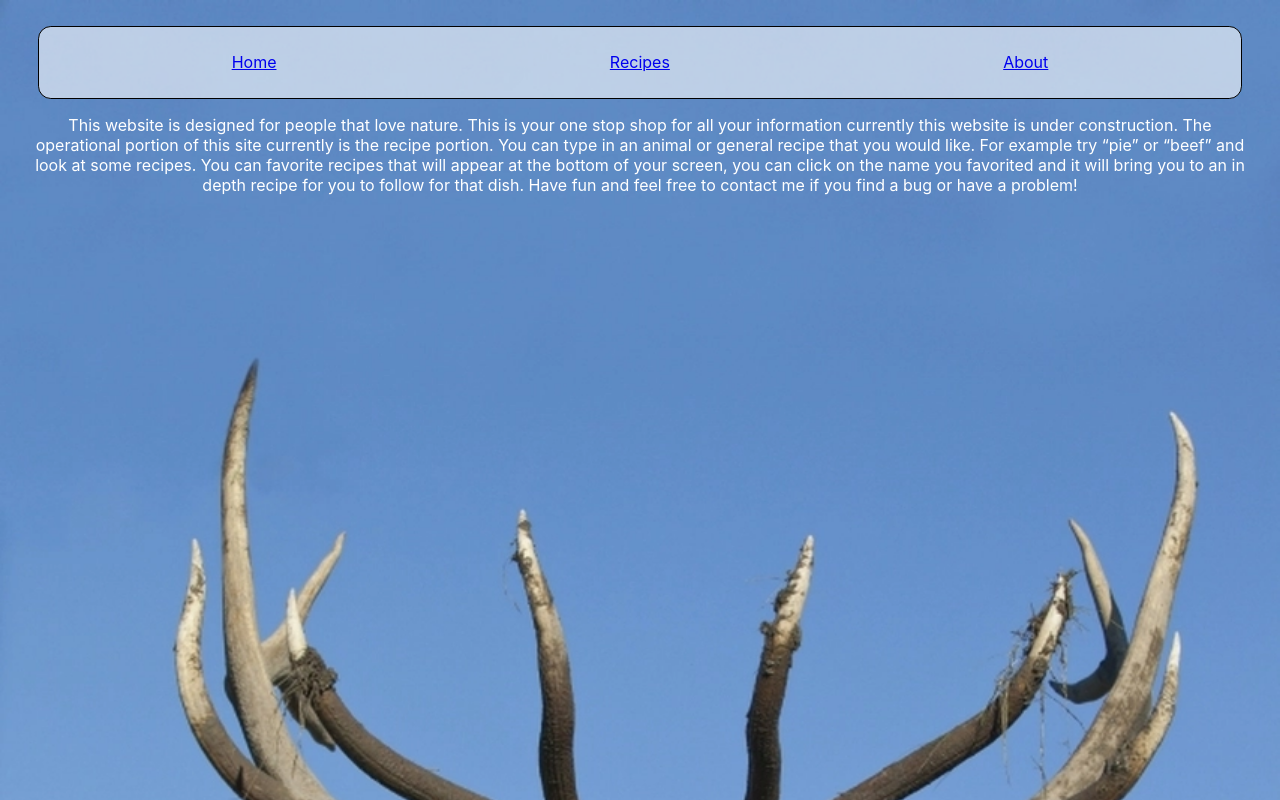
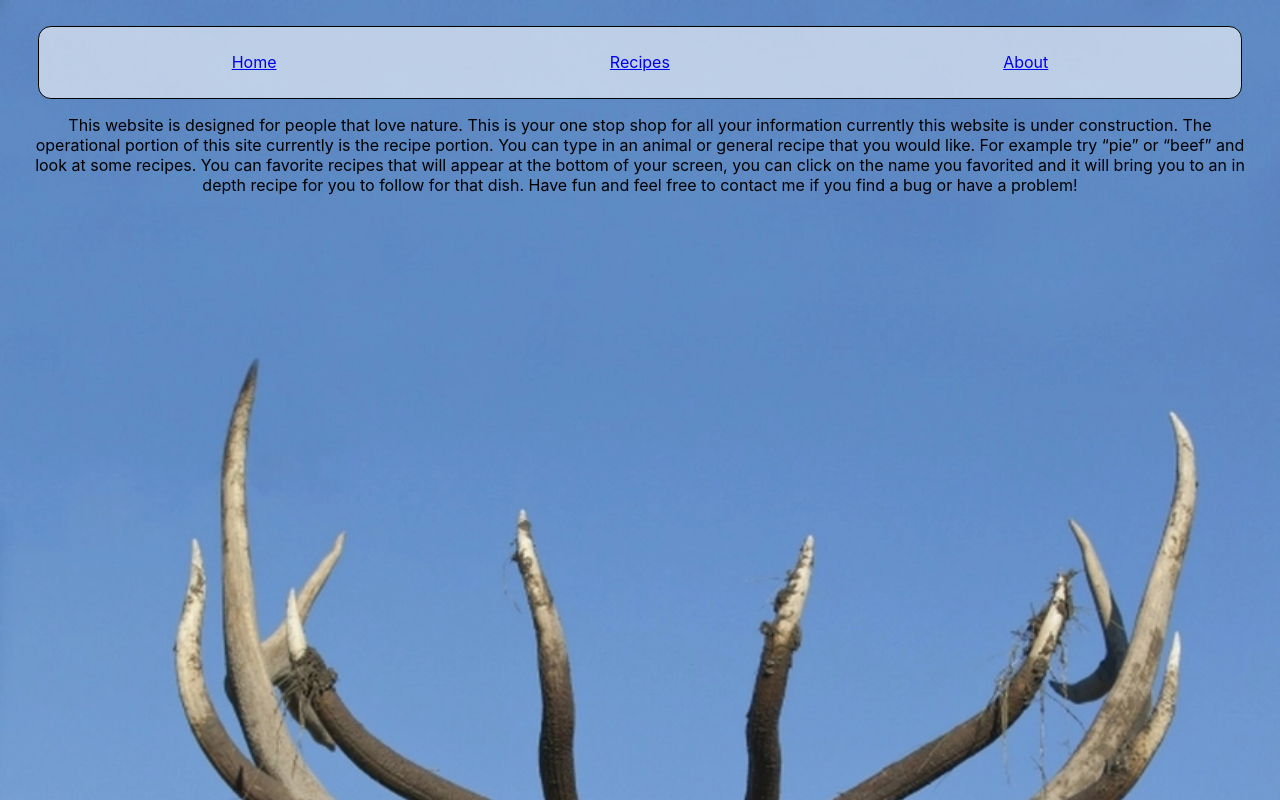
Before and after one commit to ajmurray211/Project-2, a React (Create React App) app: page /about in a window 1280 px wide. Built offline with nearby package versions, Linux system fonts and the light colour scheme.

Commit message:
readme changes and code touch ups

```diff
--- a/src/App.css
+++ b/src/App.css
@@ -43,10 +43,9 @@ ul{
 .RecipeTile{
   list-style: none;
   border: 1px solid black;
-  background-color: rgba(255, 255, 255, 0.622);
+  background-color: rgba(255, 255, 255, 0.3);
   margin: 3vw 0 ;
   border-radius: 10px;
-  color: white;
 }
 
 img {
@@ -56,7 +55,3 @@ padding: 2vw;
 .FavBtn{
   margin: 1vw;
 }
-
-.about{
-  color: white;
-}
--- a/src/App.js
+++ b/src/App.js
@@ -3,11 +3,8 @@ import { Route, Routes, Link } from 'react-router-dom'
 import Home from './Components/Home';
 import Recipes from './Components/Recipes';
 import About from './Components/About'
-import { useState } from 'react'
 
 function App() {
-
-
   return (
     <div className="App">
       <nav>
@@ -19,12 +16,8 @@ function App() {
       <div>
         <Routes>
           <Route path='/' element={<Home />}></Route>
-          <Route path='/recipes' element={<Recipes
-            // favorite={favorite}
-            // setFavorite={setFavorites}
-            // handleClerar={handleClear}
-          />}></Route>
-          <Route path='/about' element={<About/>}></Route>
+          <Route path='/recipes' element={<Recipes />}></Route>
+          <Route path='/about' element={<About />}></Route>
         </Routes>
       </div>
     </div>
--- a/src/Components/About.js
+++ b/src/Components/About.js
@@ -10,7 +10,7 @@ const About = () => {
                 find a bug or have a problem!
             </p>
         </div>
-     );
+    );
 }
 
 export default About;
--- a/src/Components/Recipes.js
+++ b/src/Components/Recipes.js
@@ -26,7 +26,6 @@ const Recipes = (props) => {
         fetch(`https://api.edamam.com/api/recipes/v2?type=public&q=${searchVal}&app_id=f6eefa00&app_key=8ebf1e1223eb8c398580458b31f482d8`)
             .then(response => response.json())
             .then(data => setRecipes(data.hits))
-            .catch(() => console.log('Call failed'))
         setSearchVal('')
     }
 
```
Also changed, not shown: 1 other file (tests, documents, lock files or other folders).
